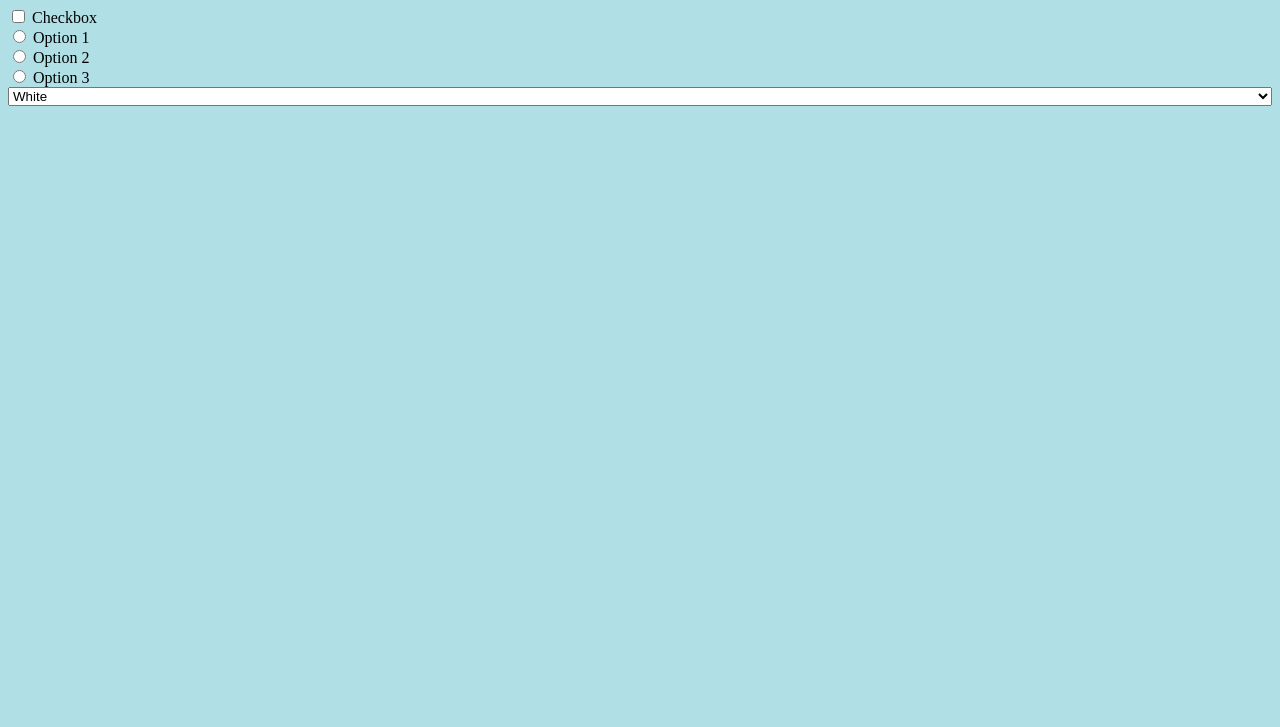
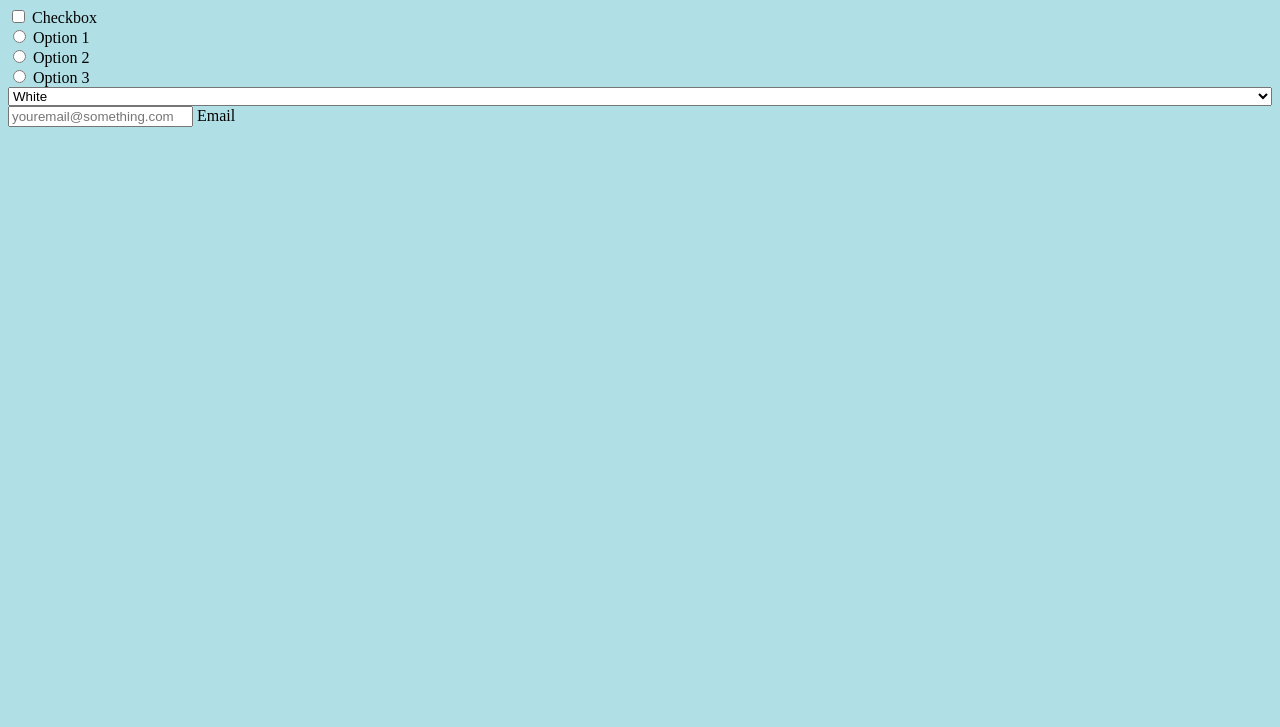
Before and after one commit to NCiarelli/forms-pair-exercise, a plain HTML site: page index.html in a window 1280 px wide. Shown: the part 73-800 px from the top of the page. Drawn offline with Linux system fonts and the light colour scheme.

Commit message:
Added an email field.

```diff
--- a/index.html
+++ b/index.html
@@ -30,6 +30,15 @@
         <option selected="">White</option>
         <option>Green</option>
       </select>
+      <label for="email_id">
+        <input
+          type="email"
+          name="form_email"
+          placeholder="youremail@something.com"
+          id="email_id"
+        />
+        Email
+      </label>
     </form>
   </body>
 </html>
```
